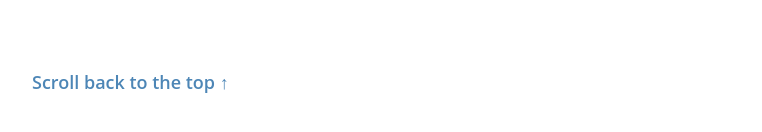
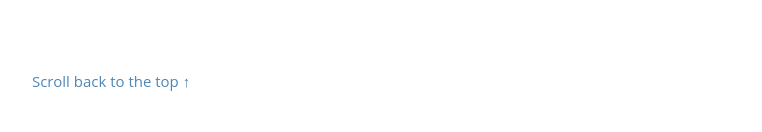
Before and after one commit to jerinraisa/yeshu-website, a Next.js app: page / in a window 1280 px wide. Shown: the part 2525-2657 px from the top of the page, without its empty margins (128-890 px from the left). Built offline with nearby package versions, Linux system fonts and the light colour scheme.

Commit message:
Add adjustments to style

```diff
--- a/styles/Home.module.scss
+++ b/styles/Home.module.scss
@@ -158,14 +158,14 @@
     }
 
     .scrollBack {
+      width: fit-content;
       cursor: pointer;
       align-content: flex-end;
       color: $wave-blue;
       padding-bottom: 3rem;
 
       .scrollBackText {
-        @include p2;
-        font-weight: 600;
+        @include p3;
       }
     }
   }
```
